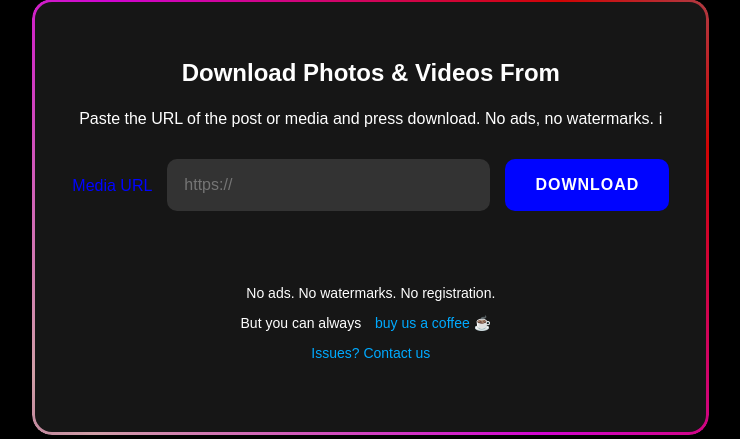
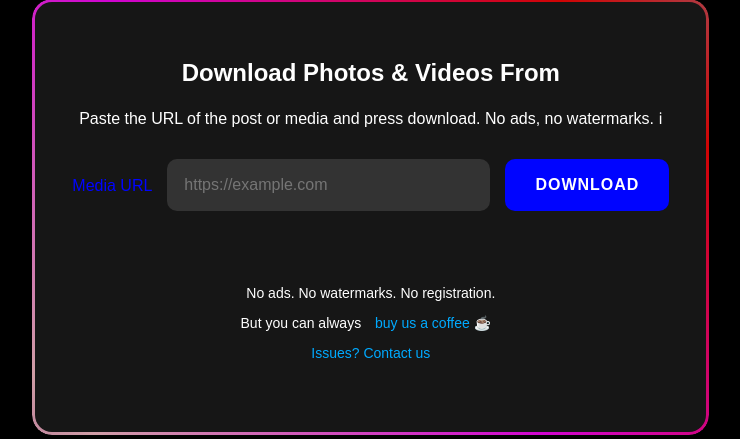
Before and after one commit to cybobug/Social-media-downloader, a Flask app: page / in a window 1280 px wide. Shown: the part 174-613 px from the top of the page, without its empty margins (276-1016 px from the left). Run offline with Flask 3, Linux system fonts and the light colour scheme.

Commit message:
Update index.html

```diff
--- a/templates/index.html
+++ b/templates/index.html
@@ -5,8 +5,8 @@
   <meta name="viewport" content="width=device-width, initial-scale=1.0">
   <meta name="description" content="Download photos and videos from popular platforms like Instagram, Facebook, TikTok, and more. No ads, no watermarks, no registration required.">
   <meta name="keywords" content="video downloader, photo downloader, Instagram downloader, Facebook downloader, TikTok downloader, HD downloads">
-  <meta name="author" content="Your Website Name">
-  <title>All Video Downloader - HD Photos & Videos</title>
+  <meta name="author" content="MediaVault">
+  <title>MediaVault - Download HD Photos & Videos</title>
   <link rel="stylesheet" href="{{ url_for('static', filename='styles.css') }}">
 </head>
 <body>
@@ -37,11 +37,13 @@
         Paste the URL of the post or media and press download. No ads, no watermarks.
         <span class="info" title="More info about supported platforms">ℹ</span>
       </p>
+      <!-- Form to input media URL -->
       <form class="input-container" action="/" method="post">
         <label for="url-input" class="visually-hidden">Media URL</label>
-        <input id="url-input" type="url" name="media-url" placeholder="https://" class="url-input" required>
+        <input id="url-input" type="url" name="media-url" placeholder="https://example.com" class="url-input" required>
         <button type="submit" class="download-button">Download</button>
       </form>
+      <!-- Footer Section -->
       <footer class="footer">
         <p>No ads. No watermarks. No registration.</p>
         <p>But you can always <a href="#" class="buy-coffee">buy us a coffee ☕</a></p>
@@ -50,18 +52,32 @@
     </section>
   </main>
 
+  <!-- JavaScript -->
   <script>
     // Select all navigation links
     const navLinks = document.querySelectorAll('.nav a');
     const containerHeading = document.querySelector('.container h1');
+    const urlInput = document.getElementById('url-input');
 
-    // Add click event listener to each link
+    // Auto-fill example URLs for each platform
+    const platformExamples = {
+      Youtube: "https://www.youtube.com/watch?v=example",
+      Instagram: "https://www.instagram.com/p/example/",
+      Facebook: "https://www.facebook.com/example/videos/example/",
+      Pinterest: "https://www.pinterest.com/pin/example/",
+      Twitter: "https://twitter.com/example/status/example",
+      TikTok: "https://www.tiktok.com/@example/video/example",
+      Reddit: "https://www.reddit.com/r/example/comments/example/",
+      LinkedIn: "https://www.linkedin.com/posts/example/"
+    };
+
+    // Add click event listener to each navigation link
     navLinks.forEach(link => {
       link.addEventListener('click', event => {
         event.preventDefault(); // Prevent default behavior (page reload)
-
-        const selectedText = link.textContent.trim(); // Get the clicked link's text
-        containerHeading.textContent = `Download Photos & Videos From ${selectedText}`; // Update heading text
+        const selectedPlatform = link.textContent.trim();
+        containerHeading.textContent = `Download Photos & Videos From ${selectedPlatform}`;
+        urlInput.value = platformExamples[selectedPlatform] || '';
       });
     });
   </script>
```
